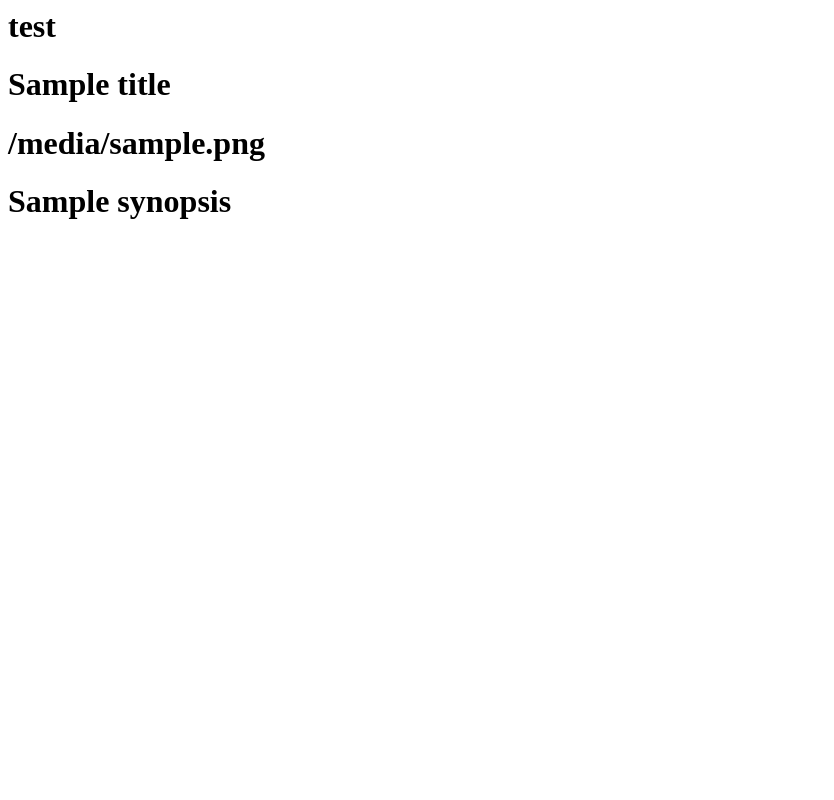
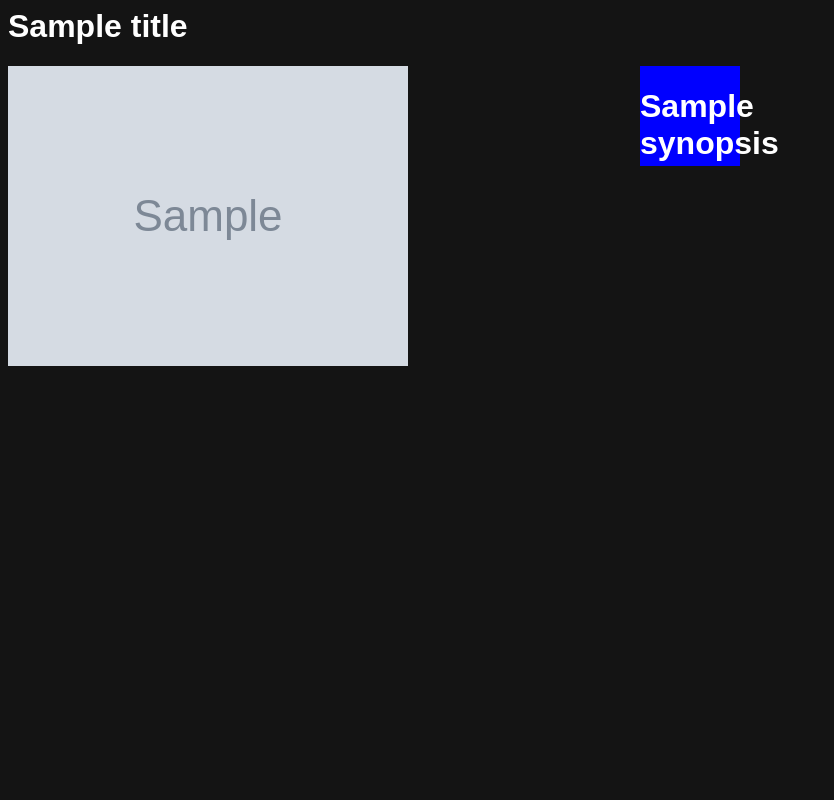
Before and after one commit to nfonteyne/scrap_cinema, a FastAPI app: template templates/movie.html in a window 1280 px wide. Shown: the whole page, without its empty margins (0-834 px from the left). Run offline with FastAPI, Linux system fonts and the light colour scheme; the template is opened without the code that fills it: most values are stand-ins (such as "Sample title", 1, 10 or a date in 2020); grey boxes marked "Sample" are stand-in pictures.

Commit message:
add css for movie item page

```diff
--- a/src/app.py
+++ b/src/app.py
@@ -4,11 +4,15 @@ from fastapi.staticfiles import StaticFiles
 from fastapi.templating import Jinja2Templates
 import json
 import conf
+from pathlib import Path
 
 app = FastAPI()
 
-app.mount("/static", StaticFiles(directory="static"), name="static")
-
+app.mount(
+    "/static",
+    StaticFiles(directory=Path(__file__).parent.parent.absolute() / "static"),
+    name="static",
+)
 
 templates = Jinja2Templates(directory="templates")
 
@@ -46,7 +50,11 @@ async def get_movie_by_id(request: Request, id:str):
     return templates.TemplateResponse(
         request=request, name="movie.html", context={"title": title,
                                                      "synopsis": synopsis,
-                                                     "posterUrl": posterUrl
-
+                                                     "posterUrl": posterUrl,
+                                                     "runtime": runtime,
+                                                     "genre": genre,
+                                                     "directors": directors,
+                                                     "actors": actors,
+                                                     "seances": seances
                                                      }
     )
--- a/static/movie.css
+++ b/static/movie.css
@@ -0,0 +1,35 @@
+body {
+    font-family: Arial, sans-serif;
+    background-color: rgb(20, 20, 20);
+    color: white;
+}
+
+.movie-backgound {
+
+}
+
+.movie-title {
+
+}
+
+.movie-title h1 {
+
+}
+
+.poster-synopsis {
+    display: grid;
+    grid-template-columns: 1fr 1fr;
+}
+
+.movie-poster {
+    width: 100px;
+    height: 100px;
+    background-color: violet;
+    margin-right: 10px;
+}
+
+.movie-synopsis {
+    width: 100px;
+    height: 100px;
+    background-color: blue;
+}
--- a/templates/movie.html
+++ b/templates/movie.html
@@ -2,26 +2,22 @@
 <head>
     <title>Movie Details</title>
     <link href="{{ url_for('static', path='/movie.css') }}" rel="stylesheet">
-    <meta http-equiv="Content-Type" content="text/html; charset=utf-8"/>
+    <!-- <meta http-equiv="Content-Type" content="text/html; charset=utf-8"/> -->
 </head>
 <body>
     <div class="movie-background">
-        <div class="movie title">
-            <h1>test</h1>
+        <div class="movie-title">
             <h1>{{ title }}</h1>
         </div>
 
-        <div class="poster">
-            <h1>{{ posterUrl }}</h1>
+        <div class="poster-synopsis">
+            <div class="movie-poster">
+                <img src="{{ posterUrl }}" alt="poster image">
+            </div>
+            <div class="movie-synopsis">
+                <h1>{{ synopsis }}</h1>
+            </div>
         </div>
-
-        <div class="synopsis">
-            <h1>{{ synopsis }}</h1>
-        </div>
-
-
-
     </div>
-
 </body>
 </html>
```
